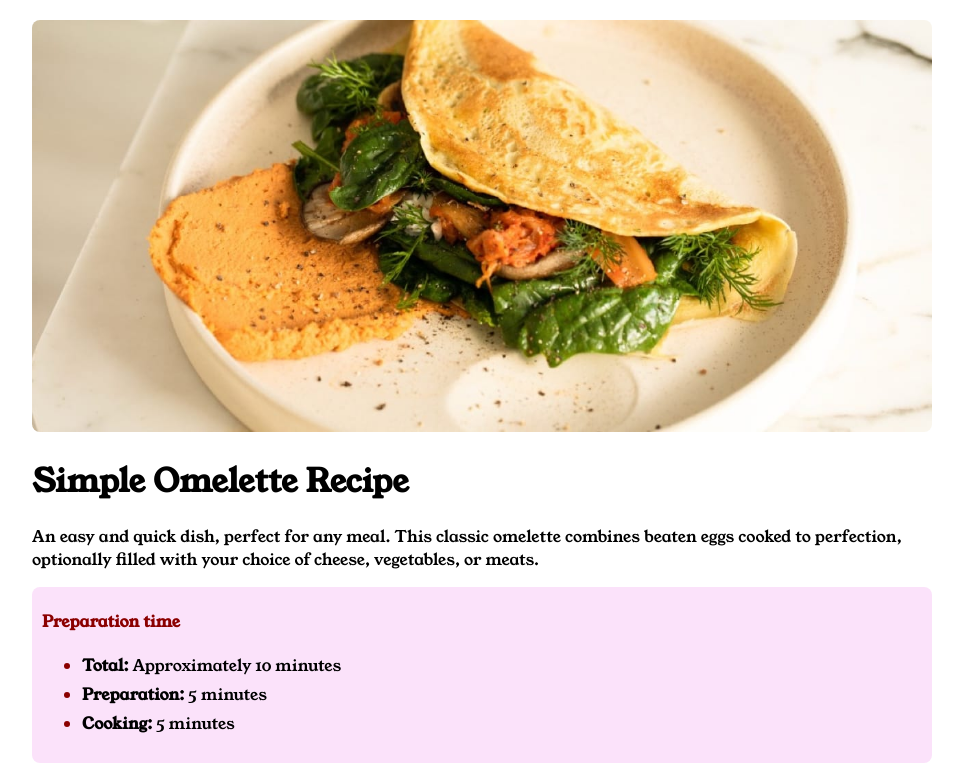
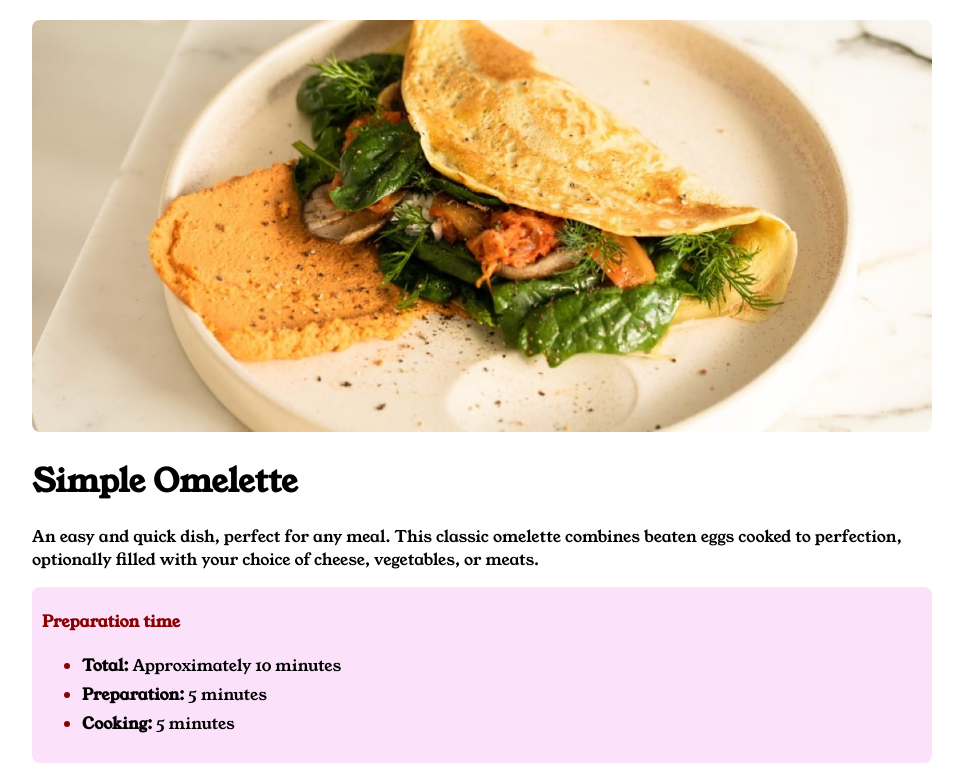
Before and after one commit to yaafavourite/Recipe-card, a plain HTML site: page index.html in a window 1280 px wide. Shown: the top 779 px of the page, without its empty margins (158-1121 px from the left). Drawn offline with Linux system fonts and the light colour scheme.

Commit message:
completed

```diff
--- a/index.html
+++ b/index.html
@@ -25,7 +25,7 @@
   <section class="banner">
   <img src="./assets/images/image-omelette.jpeg" alt="image-omelette">
 </section>
-  <h1>Simple Omelette Recipe</h1>
+  <h1>Simple Omelette</h1>
 
 <p>An easy and quick dish, perfect for any meal. This classic omelette combines beaten eggs cooked
   to perfection, optionally filled with your choice of cheese, vegetables, or meats.</p>
```
